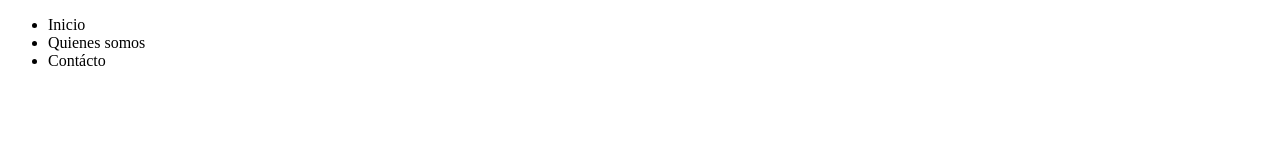
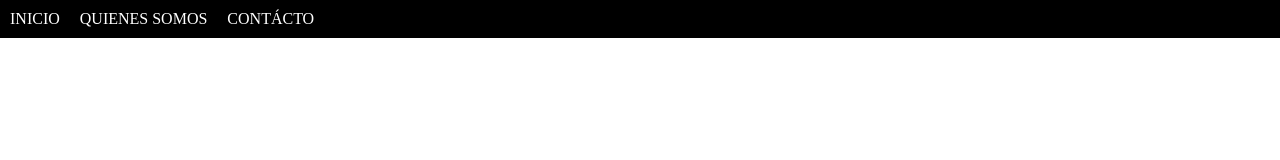
Before and after one commit to Artick/EvaFront-24-05-24, a plain HTML site: page practico-6/index.html in a window 1280 px wide. Drawn offline with Linux system fonts and the light colour scheme.

Commit message:
Revision de Rutas navbar

```diff
--- a/practico-6/index.html
+++ b/practico-6/index.html
@@ -3,7 +3,7 @@
   <head>
     <meta charset="UTF-8" />
     <meta name="viewport" content="width=device-width, initial-scale=1.0" />
-    <link rel="stylesheet" href="style.scss" />
+    <link rel="stylesheet" href="./style.css" />
     <title>Componente NavBar</title>
   </head>
   <body>
```
